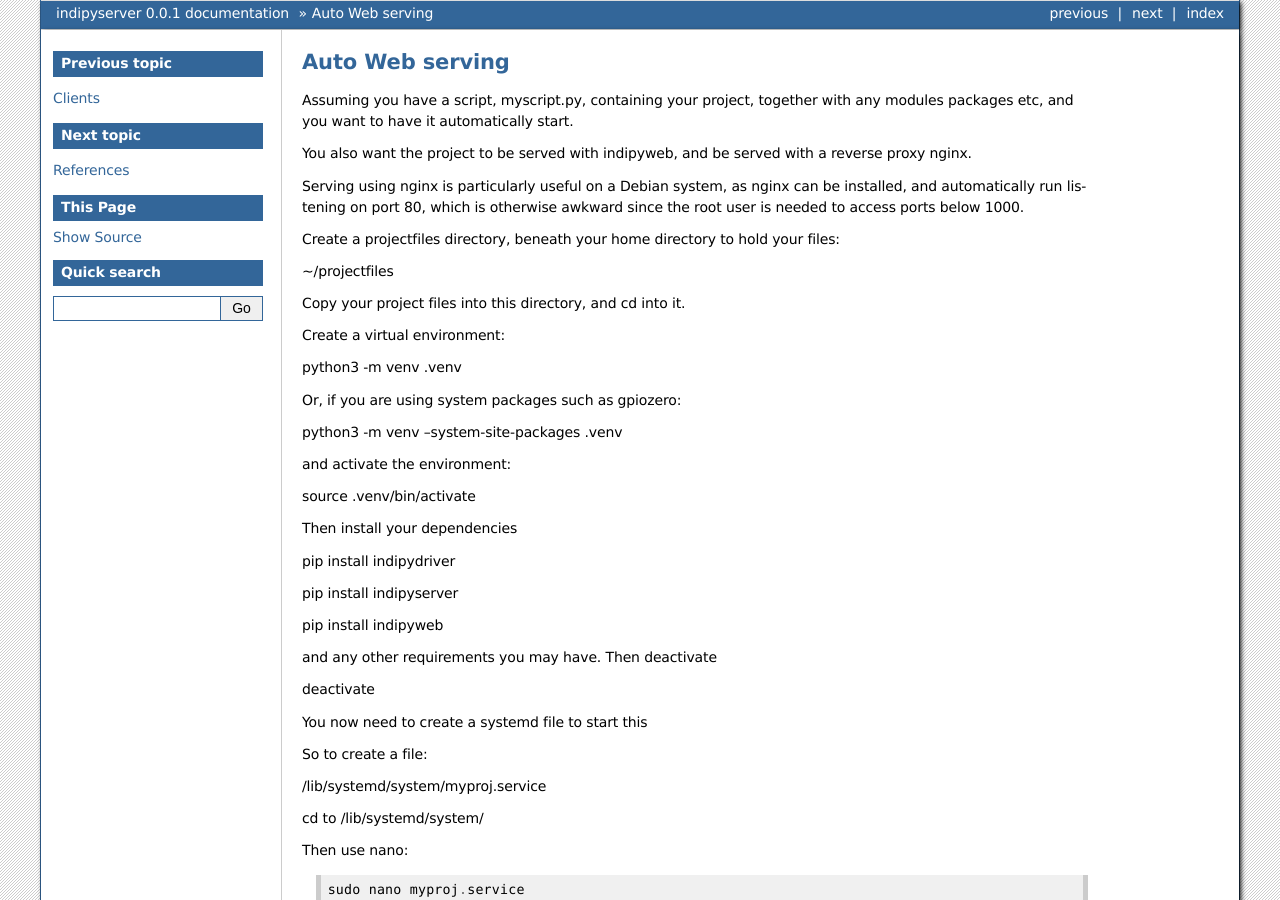
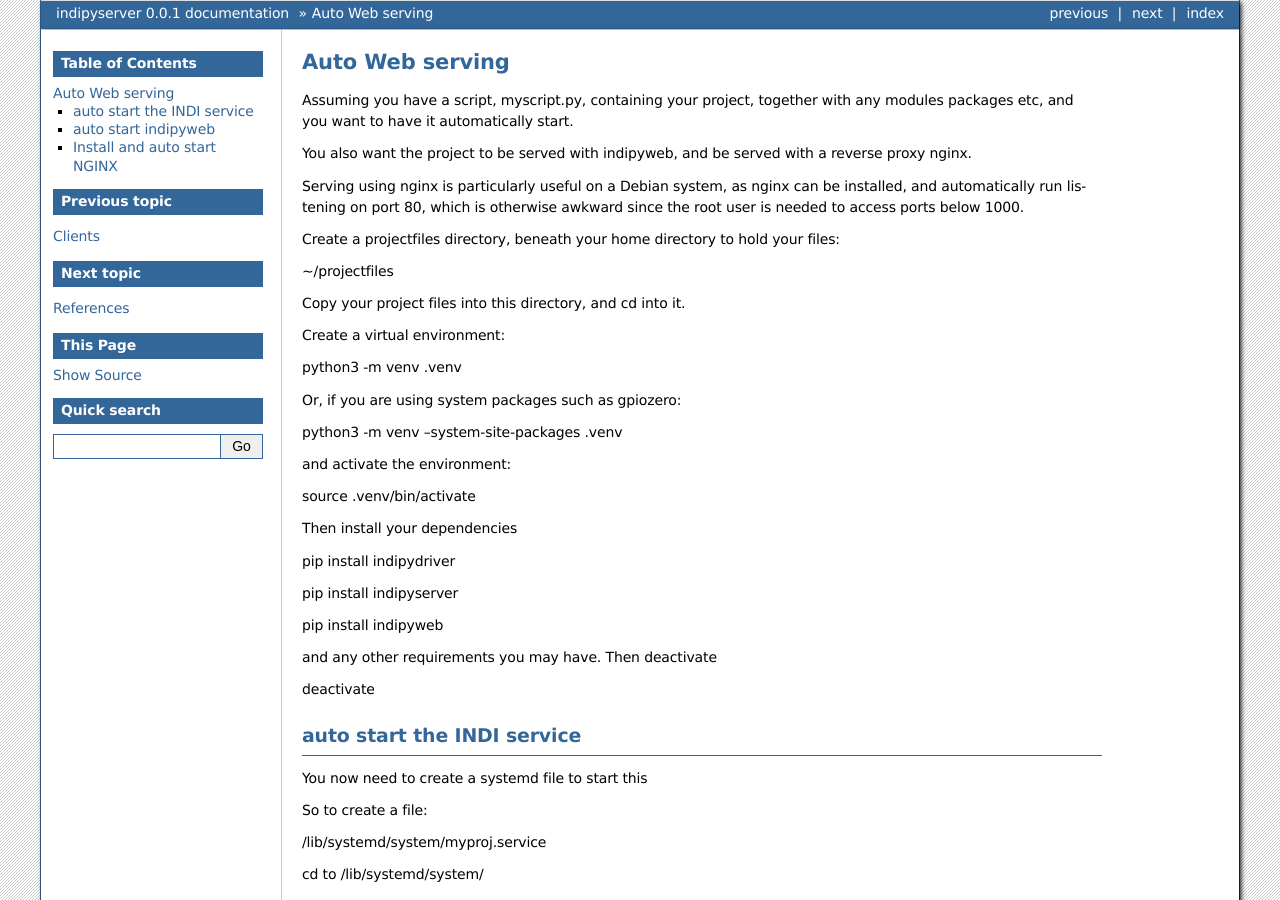
Before and after one commit to bernie-skipole/indipyserver, a Sphinx documentation site: the page built from docs/source/usage/serving.rst, in a window 1280 px wide and 900 px high. Built offline with Sphinx 7.4.7, drawn with Linux system fonts in a browser that asks for light colours; some of the changed text lies outside the part shown.

Commit message:
Slight doc changes

```diff
--- a/docs/source/usage/serving.rst
+++ b/docs/source/usage/serving.rst
@@ -36,6 +36,9 @@
 and any other requirements you may have. Then deactivate
 
 deactivate
+
+auto start the INDI service
+^^^^^^^^^^^^^^^^^^^^^^^^^^^
 
 You now need to create a systemd file to start this
 
@@ -85,6 +88,9 @@
 
 Test this using indipyterm to connect to localhost:7624, and your INDI service should be working.
 
+auto start indipyweb
+^^^^^^^^^^^^^^^^^^^^
+
 Now, in a similar manner, create an indipyweb service.
 
 create a file:
@@ -122,6 +128,9 @@
 sudo systemctl enable indipyweb.service
 
 Once rebooted you should be able (from a local browser) to connect to localhost:8000, and see your service running.
+
+Install and auto start NGINX
+^^^^^^^^^^^^^^^^^^^^^^^^^^^^
 
 You now want nginx, to serve on port 80, and be able to access it anywhere on your network. nginx can be loaded with the system apt, and will be automatically started.
 
```
